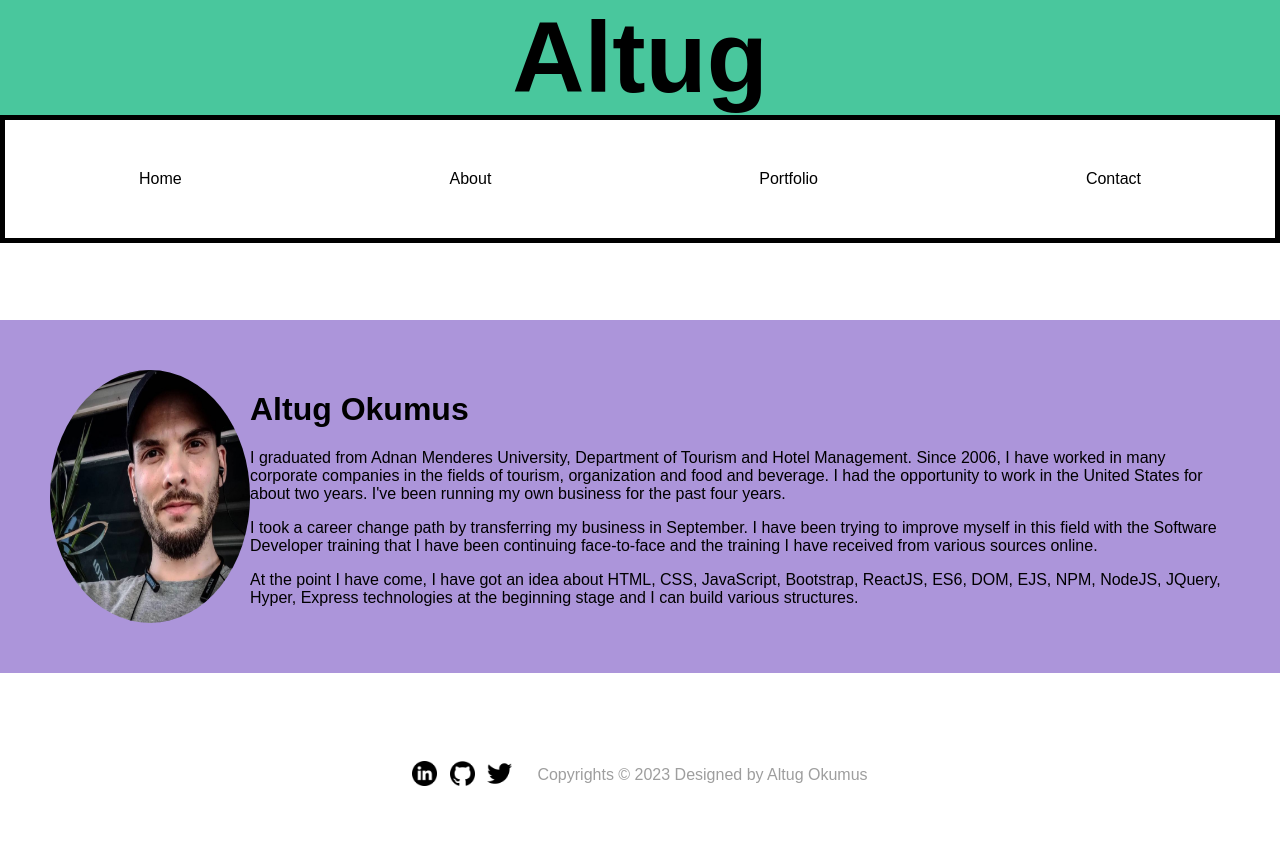
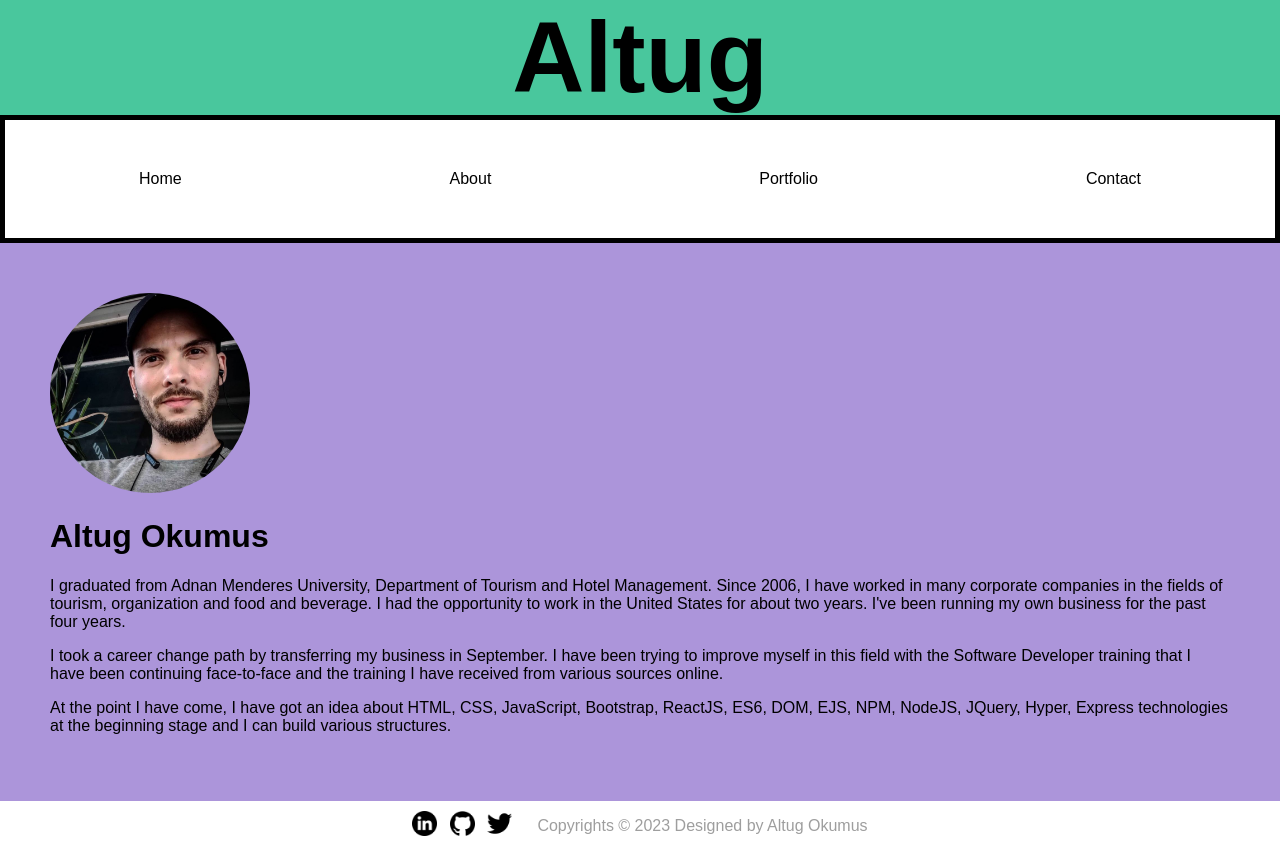
Before and after one commit to altugokumus/my-portfolio-site, a Next.js app: page /about in a window 1280 px wide. Before the commit the page ends 800 px from the top, so only its background shows below. Built offline with nearby package versions, Linux system fonts and the light colour scheme.

Commit message:
some changes

```diff
--- a/src/app/about/page.jsx
+++ b/src/app/about/page.jsx
@@ -4,12 +4,10 @@ const About = () => {
   return (
     <div className='about'>
         <img className='photo' src="photo.jpg" alt="photo" />
-        <div>
-          <h1>Altug Okumus</h1>
-          <p>I graduated from Adnan Menderes University, Department of Tourism and Hotel Management. Since 2006, I have worked in many corporate companies in the fields of tourism, organization and food and beverage. I had the opportunity to work in the United States for about two years. I've been running my own business for the past four years.</p>
-          <p>I took a career change path by transferring my business in September. I have been trying to improve myself in this field with the Software Developer training that I have been continuing face-to-face and the training I have received from various sources online.</p>
-          <p>At the point I have come, I have got an idea about HTML, CSS, JavaScript, Bootstrap, ReactJS, ES6, DOM, EJS, NPM, NodeJS, JQuery, Hyper, Express technologies at the beginning stage and I can build various structures.</p>
-        </div>
+        <h1>Altug Okumus</h1>
+        <p>I graduated from Adnan Menderes University, Department of Tourism and Hotel Management. Since 2006, I have worked in many corporate companies in the fields of tourism, organization and food and beverage. I had the opportunity to work in the United States for about two years. I've been running my own business for the past four years.</p>
+        <p>I took a career change path by transferring my business in September. I have been trying to improve myself in this field with the Software Developer training that I have been continuing face-to-face and the training I have received from various sources online.</p>
+        <p>At the point I have come, I have got an idea about HTML, CSS, JavaScript, Bootstrap, ReactJS, ES6, DOM, EJS, NPM, NodeJS, JQuery, Hyper, Express technologies at the beginning stage and I can build various structures.</p>
     </div>
   )
 }
--- a/src/app/globals.css
+++ b/src/app/globals.css
@@ -70,7 +70,6 @@ body{
 }
 
 .about{
-  display: flex;
   background-color: #ac95da;
   padding: 50px;
 }
```
